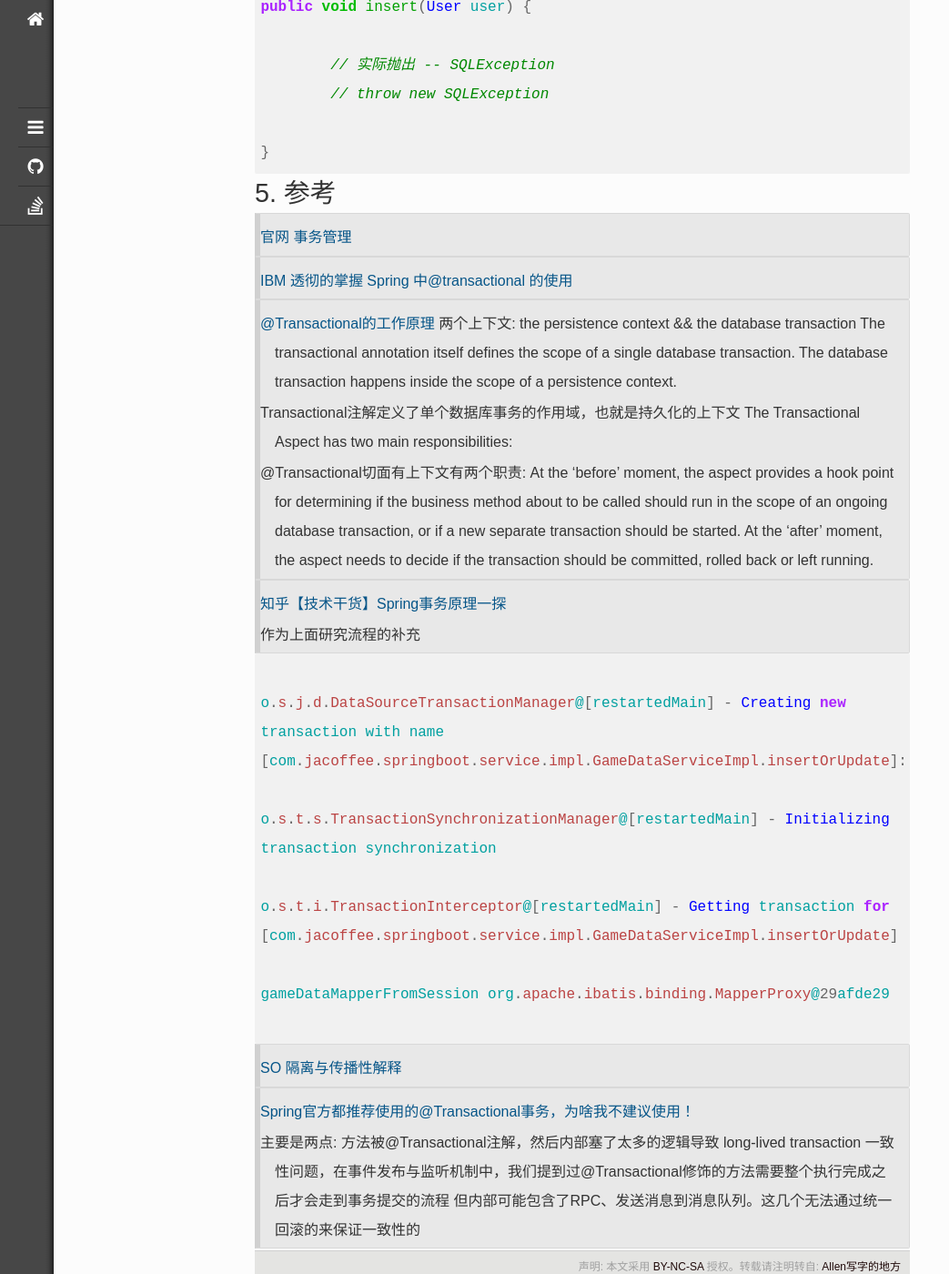
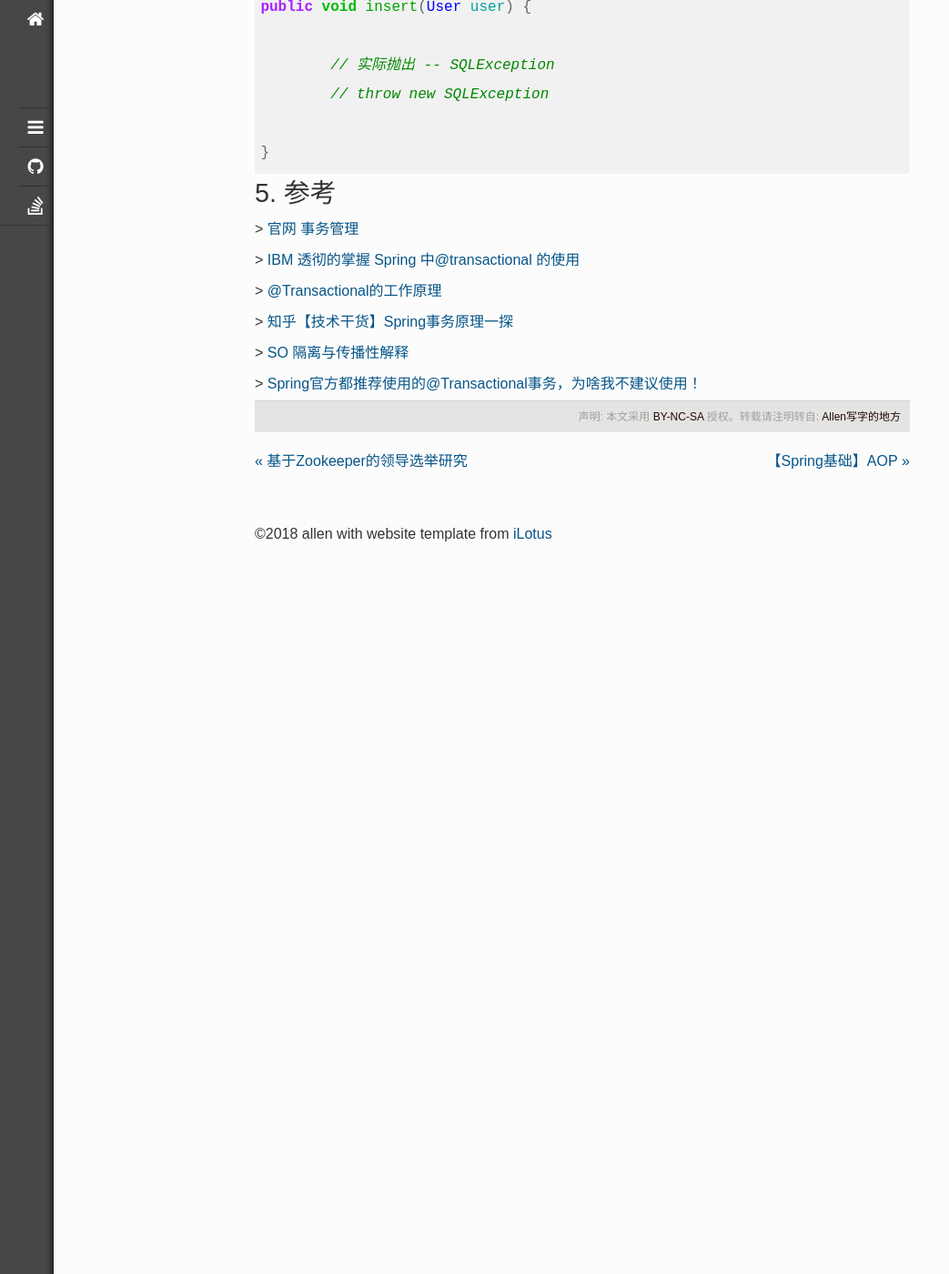
Before and after one commit to jacoffee/jacoffee.github.io, a Jekyll site: the page built from _posts/2020-06-21-spring-basics-transaction.md, in a window 1280 px wide and 1400 px high, scrolled down 18408 px. Shown: the whole window at 91% size, without its empty margins (0-1043 px from the left). Built offline with Jekyll 4.4.1, drawn with Linux system fonts in a browser that asks for light colours; nearby versions of some CDN libraries; library files that are not in the unit come from our copies.

Commit message:
fix: format change

````diff
--- a/_posts/2020-06-21-spring-basics-transaction.md
+++ b/_posts/2020-06-21-spring-basics-transaction.md
@@ -567,42 +567,14 @@ public void insert(User user) {
 
 # 5. 参考
 
-> [官网 事务管理](https://docs.spring.io/spring/docs/current/spring-framework-reference/data-access.html#transaction-programmatic)
+\> [官网 事务管理](https://docs.spring.io/spring/docs/current/spring-framework-reference/data-access.html#transaction-programmatic)
 
-> [IBM 透彻的掌握 Spring 中@transactional 的使用](https://www.ibm.com/developerworks/cn/java/j-master-spring-transactional-use/index.html)
+\> [IBM 透彻的掌握 Spring 中@transactional 的使用](https://www.ibm.com/developerworks/cn/java/j-master-spring-transactional-use/index.html)
 
-> [@Transactional的工作原理](http://www.codingpedia.org/jhadesdev/how-does-spring-transactional-really-work/)
-> 两个上下文: the persistence context && the database transaction
-> The transactional annotation itself defines the scope of a single database transaction. The database transaction happens inside the scope of a persistence context.
->
-> Transactional注解定义了单个数据库事务的作用域，也就是持久化的上下文
-> The Transactional Aspect has two main responsibilities:
->
-> @Transactional切面有上下文有两个职责:
-> At the 'before' moment, the aspect provides a hook point for determining if the business method about to be called should run in the scope of an ongoing database transaction, or if a new separate transaction should be started.
-> At the 'after' moment, the aspect needs to decide if the transaction should be committed, rolled back or left running.
+\> [@Transactional的工作原理](http://www.codingpedia.org/jhadesdev/how-does-spring-transactional-really-work/)
 
-> [知乎【技术干货】Spring事务原理一探](https://zhuanlan.zhihu.com/p/54067384)
->
-> 作为上面研究流程的补充
+\> [知乎【技术干货】Spring事务原理一探](https://zhuanlan.zhihu.com/p/54067384)
 
-```java
+\> [SO 隔离与传播性解释](https://stackoverflow.com/questions/8490852/spring-transactional-isolation-propagation)
 
-o.s.j.d.DataSourceTransactionManager@[restartedMain] - Creating new transaction with name [com.jacoffee.springboot.service.impl.GameDataServiceImpl.insertOrUpdate]:
-
-o.s.t.s.TransactionSynchronizationManager@[restartedMain] - Initializing transaction synchronization
-
-o.s.t.i.TransactionInterceptor@[restartedMain] - Getting transaction for [com.jacoffee.springboot.service.impl.GameDataServiceImpl.insertOrUpdate]
-
-gameDataMapperFromSession org.apache.ibatis.binding.MapperProxy@29afde29
-
-```
-
-> [SO 隔离与传播性解释](https://stackoverflow.com/questions/8490852/spring-transactional-isolation-propagation)
-
-> [Spring官方都推荐使用的@Transactional事务，为啥我不建议使用！](https://mp.weixin.qq.com/s/owtAvBkjj44BVG7cFIZumw)
->
-> 主要是两点:
-> 方法被@Transactional注解，然后内部塞了太多的逻辑导致 long-lived transaction
-> 一致性问题，在事件发布与监听机制中，我们提到过@Transactional修饰的方法需要整个执行完成之后才会走到事务提交的流程
-> 但内部可能包含了RPC、发送消息到消息队列。这几个无法通过统一回滚的来保证一致性的
+\> [Spring官方都推荐使用的@Transactional事务，为啥我不建议使用！](https://mp.weixin.qq.com/s/owtAvBkjj44BVG7cFIZumw)
````
